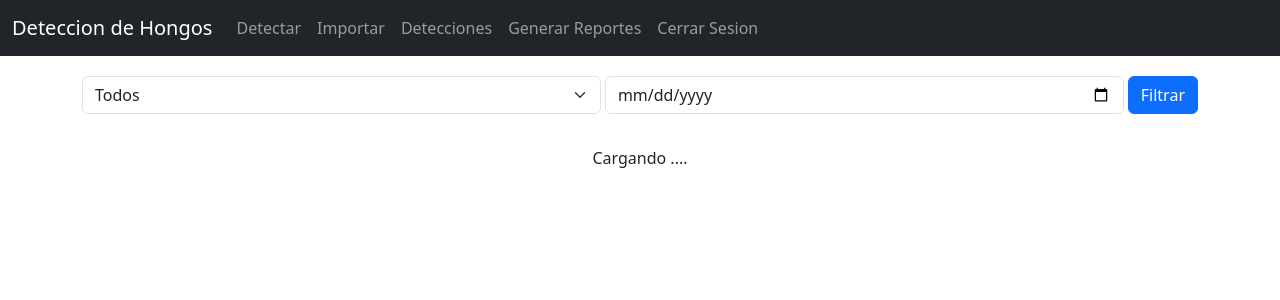
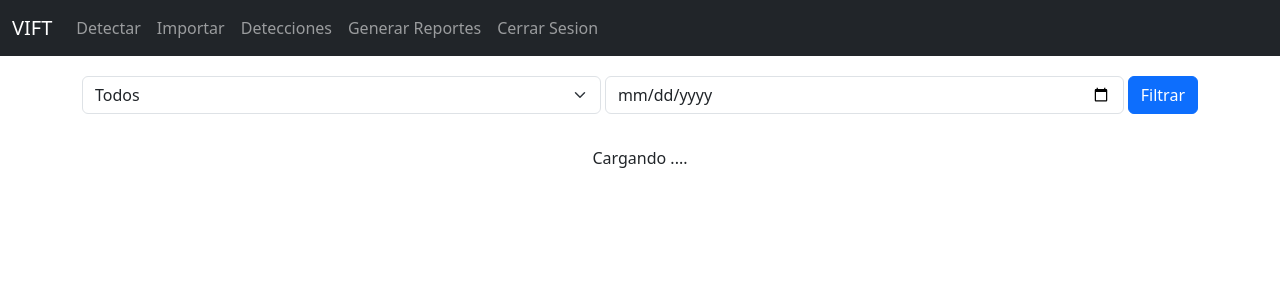
Before and after one commit to Anthony-Code6/web-computer-vision, a Flask app: page /revisar in a window 1280 px wide. Shown: the top 300 px of the page. Run offline with Flask 2, Linux system fonts and the light colour scheme; data that the repository does not hold is empty; parts of the project's set-up code (start-up, migrations or seed data) failed here and were passed over; some libraries are stand-ins or nearby versions.

Commit message:
nombre del software

```diff
--- a/templates/base.html
+++ b/templates/base.html
@@ -4,7 +4,7 @@
 <head>
     <meta charset="UTF-8">
     <meta name="viewport" content="width=device-width, initial-scale=1.0">
-    <title>Vision Computacional</title>
+    <title>V.I.F.T</title>
     <!-- Css -->
     <link rel="stylesheet" href="{{ url_for('static', filename='bootstrap/css/bootstrap.min.css') }}">
     <!-- Js -->
@@ -33,7 +33,7 @@
 <body>
     <nav class="navbar navbar-expand-lg bg-dark" data-bs-theme="dark">
         <div class="container-fluid">
-            <a class="navbar-brand" href="/home">Deteccion de Hongos</a>
+            <a class="navbar-brand" href="/home">VIFT</a>
             <button class="navbar-toggler" type="button" style="border: none;" data-bs-toggle="collapse"
                 data-bs-target="#navbarSupportedContent" aria-controls="navbarSupportedContent" aria-expanded="false"
                 aria-label="Toggle navigation">
```
